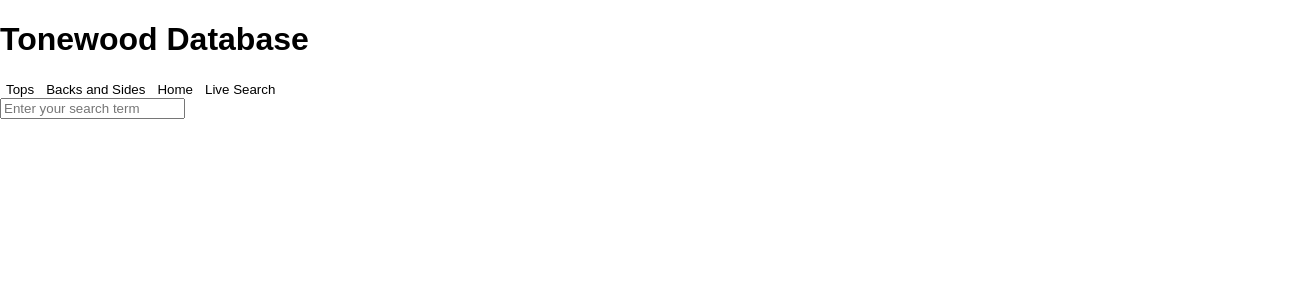
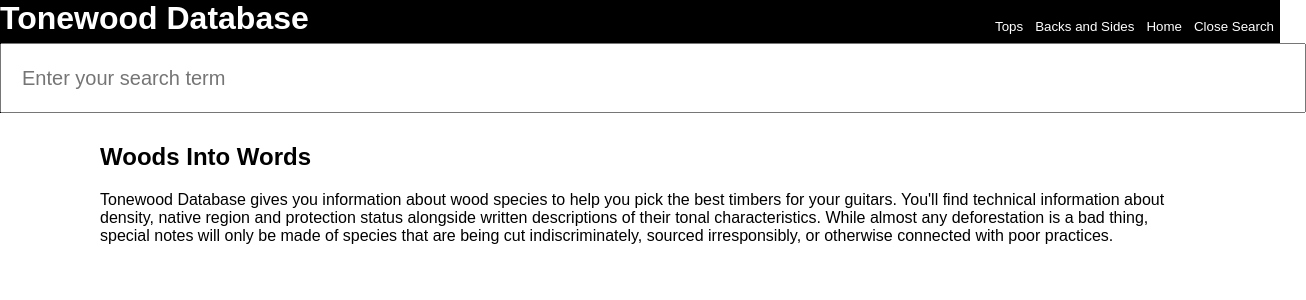
Before and after one commit to tlysecki/tonewoodDB, a React (Create React App) app: page / in a window 1280 px wide. Both pictures are taken after a click on the button "Live Search". Shown: the top 300 px of the page, 1306 px wide, since content can reach past the window. Built offline with nearby package versions, Linux system fonts and the light colour scheme.

Commit message:
start of styling

```diff
--- a/src/App.css
+++ b/src/App.css
@@ -1,5 +1,14 @@
 .App {
   text-align: center;
+}
+
+header {
+  color: white;
+  background-color: black;
+}
+
+.showWoods, .searchResults {
+  padding: 10px 100px 0px 100px;
 }
 
 .woodName:hover {
@@ -7,11 +16,32 @@
 }
 
 .navButton {
-  background-color: rgba(0,0,0,0);
+  margin-top: 11px;
+  background-color: rgba(0,0,0,1);
+  color: white;
   border: none;
-  border-radius: 3px;
+  border-radius: 0px;
+  line-height: 100%;
+  height: 4vh;
+  overflow: hidden;
 }
 
 .navButton:hover {
-  background-color: rgba(0,0,0,0.2);
+  background-color: rgba(255,255,255,0.8);
 }
+
+.title {
+  display: inline;
+}
+
+.navigation {
+  display: inline;
+  float: right;
+}
+
+.woodSearch {
+  width: 100vw;
+  height: 8vh;
+  padding-left: 20px;
+  font-size: 20px;
+}
--- a/src/App.js
+++ b/src/App.js
@@ -13,6 +13,7 @@ class App extends Component {
     }
     this.openSearch = this.openSearch.bind(this)
     this.showWood = this.showWood.bind(this)
+    this.cancelSearch = this.cancelSearch.bind(this)
   }
 
   openSearch() {
@@ -22,8 +23,15 @@ class App extends Component {
   }
 
   searchWood(term) {
+    let cased = term.toLowerCase();
     this.setState({
-      searchTerm: term
+      searchTerm: cased
+    })
+  }
+
+  cancelSearch() {
+    this.setState({
+      searchOpen: false
     })
   }
 
@@ -43,12 +51,30 @@ class App extends Component {
 
   render() {
 
-    const searchedWoods = this.props.route.woods.filter((wood, i) => { return wood.name.toLowerCase().includes(this.state.searchTerm) });
+    let searchButton = ''
+    if (!this.state.searchOpen) {
+      searchButton = 'Live Search'
+    } else {
+      searchButton = 'Close Search'
+    }
+
+    const searchedWoods = this.props.route.woods.filter((wood, i) => {
+      return wood.name.toLowerCase().includes(this.state.searchTerm) || wood.species.toLowerCase().includes(this.state.searchTerm)
+    })
+      .sort((a, b) => {
+        var woodA = a.name.toLowerCase(), woodB = b.name.toLowerCase()
+        if (woodA < woodB)
+          return -1
+        if (woodA > woodB)
+          return 1
+        return 0
+      });
+
     let searchResultsJSX = searchedWoods.map((wood, i) => {
       return <div className="WoodType" key={i}>
         <ul className="foundWoods">
-          <li className="woodName" onClick={()=> this.showWood(wood.name)}>{wood.name}
-            <ul className="woodDetails" style={{display: wood.name === this.state.woodToShow ? 'block' : 'none' }}>
+          <li className="woodName" onClick={() => this.showWood(wood.name)}>{wood.name}
+            <ul className="woodDetails" style={{ display: wood.name === this.state.woodToShow ? 'block' : 'none' }}>
               <li>Species: {wood.species}</li>
               <li>Janka hardness: {wood.janka}</li>
               <li>{wood.description}</li>
@@ -61,24 +87,29 @@ class App extends Component {
     return (
       <div className="container">
         <header>
-          <h1>Tonewood Database</h1>
+          <h1 className="title">Tonewood Database</h1>
+          <nav className="navigation">
+            <Link to="/woods/top"><button className="navButton" onClick={this.cancelSearch}>Tops</button></Link>
+            <Link to="/woods/back"><button className="navButton" onClick={this.cancelSearch}>Backs and Sides</button></Link>
+            <Link to="/"><button className="navButton" onClick={this.cancelSearch}>Home</button></Link>
+            <button className="navButton" onClick={this.openSearch}>{searchButton}</button>
+          </nav>
+          <input type="text"
+              className="woodSearch"
+              ref="searchText"
+              onKeyUp={() => this.searchWood(this.refs.searchText.value)}
+              placeholder="Enter your search term"
+              style={{ display: this.state.searchOpen ? 'inline-block' : 'none' }} />
         </header>
-        <nav>
-          <Link to="/woods/top"><button className="navButton">Tops</button></Link>
-          <Link to="/woods/back"><button className="navButton">Backs and Sides</button></Link>
-          <Link to="/"><button className="navButton">Home</button></Link>
-          <button className="navButton" onClick={this.openSearch}>Live Search</button>
-          <input type="text"
-            ref="searchText"
-            onKeyUp={() => this.searchWood(this.refs.searchText.value)}
-            placeholder="Enter your search term"
-            style={{ display: this.state.searchOpen ? 'block' : 'none' }} />
-        </nav>
-        <div className="showWoods" style={{ display: this.state.searchOpen ? 'none' : 'block' }}>
+        <div className="showWoods" style={{ display: this.state.searchOpen && this.state.searchTerm ? 'none' : 'block' }}>
           {this.props.children}
         </div>
         <div className="searchResults" style={{ display: this.state.searchOpen && this.state.searchTerm ? 'block' : 'none' }}>
           {searchResultsJSX}
+          <div className="noResult" style={{ display: searchedWoods.length === 0 ? 'block' : 'none' }}>
+            <h3>Sorry, we can't find what you're looking for.</h3>
+            <p>It could be that we don't have it yet, it could be that you spelled it wrong, it could be that you're looking for a chili recipe, and if that's the case, you're way off.</p>
+          </div>
         </div>
       </div>
     );
```
